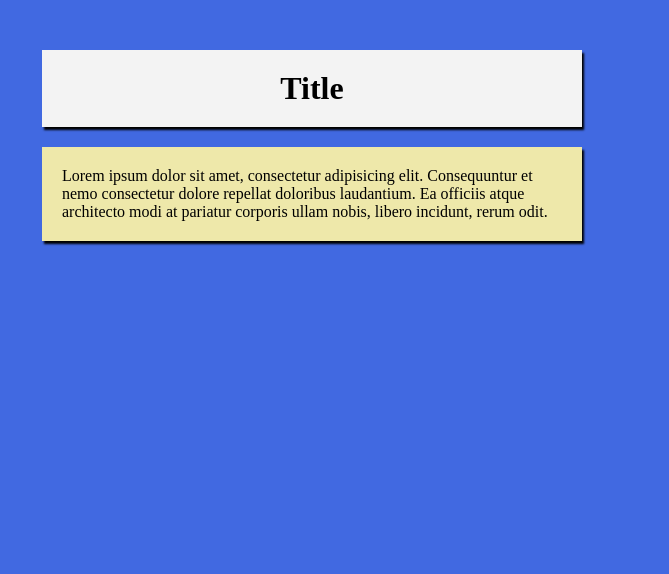
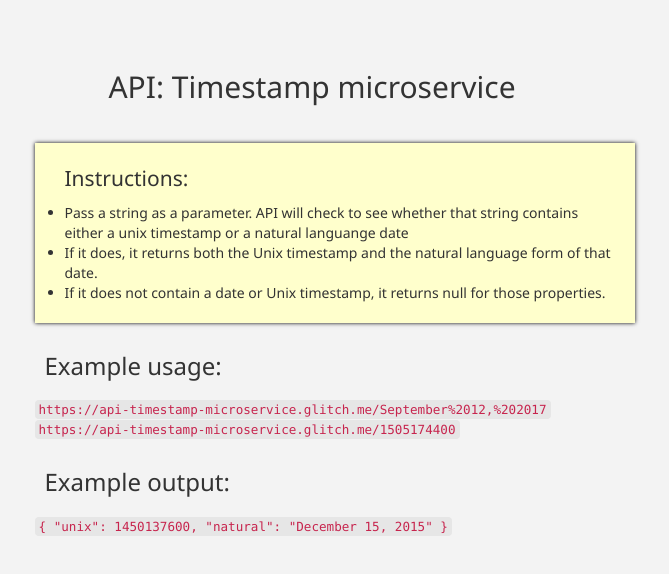
Before and after one commit to fatmike-slo/backEndProject1, a website: page index.html in a window 1280 px wide. Shown: the whole page, without its empty margins (328-997 px from the left). Drawn offline with nearby package versions, Linux system fonts and the light colour scheme.

Commit message:
final version. HTML and CSS added as default display with instrictons

```diff
--- a/index.html
+++ b/index.html
@@ -5,11 +5,31 @@
     <meta name="viewport" content="width=device-width, initial-scale=1.0">
     <meta http-equiv="X-UA-Compatible" content="ie=edge">
     <title>Test</title>
-
+    <link rel="stylesheet" href="https://maxcdn.bootstrapcdn.com/bootstrap/3.3.7/css/bootstrap.min.css">
     <link rel="stylesheet" href="style.css">
 </head>
 <body>
-    <h1>Title</h1>
-    <p>Lorem ipsum dolor sit amet, consectetur adipisicing elit. Consequuntur et nemo consectetur dolore repellat doloribus laudantium. Ea officiis atque architecto modi at pariatur corporis ullam nobis, libero incidunt, rerum odit.</p>
+    <div class="container">
+        <div class="row">
+            <div class="col-sm-2 col-md-3"></div>
+            <div class="col-sm-8 col-md-6">
+                <h2>API: Timestamp microservice</h2>
+                <ul>
+                    <li class="bold">Instructions:</li>
+                    <li>Pass a string as a parameter. API will check to see whether that string contains either a unix timestamp or a natural languange date</li>
+                    <li>If it does, it returns both the Unix timestamp and the natural language form of that date.</li>
+                    <li>If it does not contain a date or Unix timestamp, it returns null for those properties.</li>
+                </ul>
+                <h3>Example usage:</h3>
+                <code>https://api-timestamp-microservice.glitch.me/September%2012,%202017</code>
+                <code>https://api-timestamp-microservice.glitch.me/1505174400</code>
+                <h3>Example output:</h3>
+                <code>{ "unix": 1450137600, "natural": "December 15, 2015" }</code>
+            </div>
+            <div class="col-sm-2 col-md-3"></div>
+        </div>
+    </div>
+    <script src="https://ajax.googleapis.com/ajax/libs/jquery/3.2.1/jquery.min.js"></script>
+    <script src="https://maxcdn.bootstrapcdn.com/bootstrap/3.3.7/js/bootstrap.min.js" type="text/javascript"></script>
 </body>
 </html>
--- a/style.css
+++ b/style.css
@@ -1,22 +1,42 @@
 body {
-    background: royalblue;
+    background: #f3f3f3;
+    font-family: 'Segoe UI', Tahoma, Geneva, Verdana, sans-serif
 }
 
-h1 {
-    background: #f3f3f3;
+h2 {
     width: 500px;
-    padding:20px;
+    padding: 20px;
     margin: 0 auto;
     margin-top: 50px;
     margin-bottom: 20px;
-    box-shadow: 2px 3px 2px #000;
     text-align: center;
 }
 
-p {
-    background:palegoldenrod;
-    width: 500px;
-    padding:20px;
+ul {
+    background: #ffffcc;
+    width: 600px;
+    padding: 20px;
     margin: 0 auto;
-    box-shadow: 2px 3px 2px #000;
+    box-shadow: 0px 0px 4px #000;
 }
+
+li {
+    margin-left: 10px;
+}
+
+ul li.bold {
+    list-style: none;
+    font-size: 1.5em;
+    margin-bottom: 10px;
+}
+
+h3 {
+    padding: 10px;
+}
+
+code {
+    width: 700px;
+    margin: 0 auto;
+    margin-bottom: 3px;
+    background: #e6e6e6;
+}
```
Also changed, not shown: app.js (+8 -1 lines), readme.txt.
